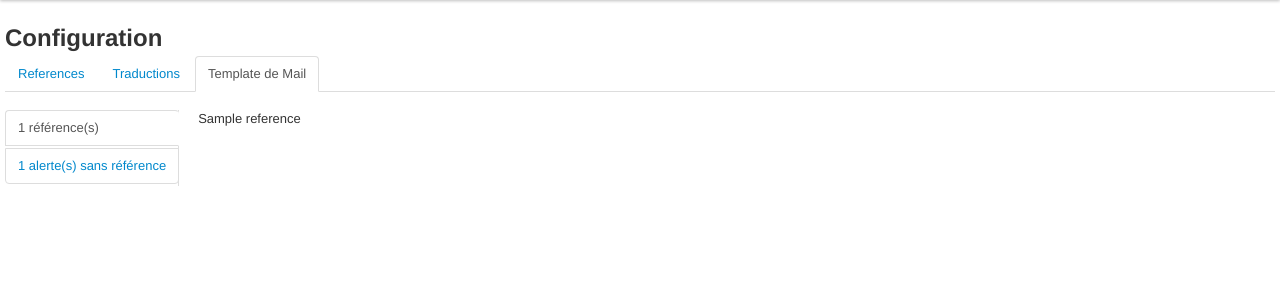
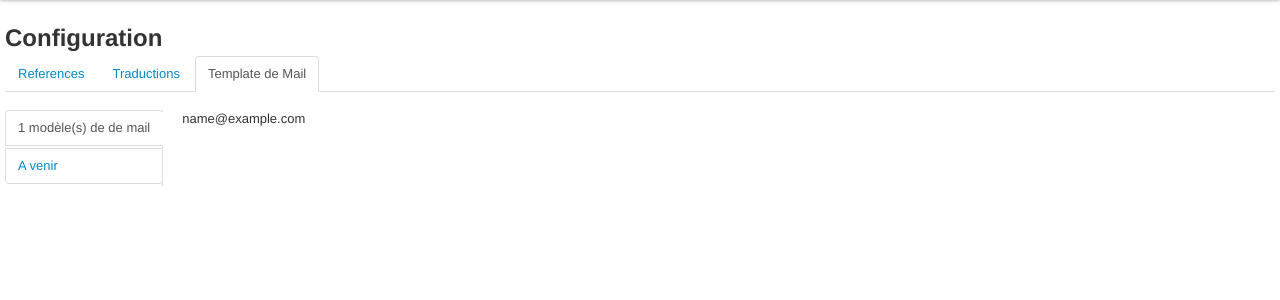
Before and after one commit to ZuluPro/snafu, a Django app: template sendim/templates/configuration/index.html in a window 1280 px wide, after a click on "Template de Mail". Shown: the part 40-340 px from the top of the page. Run offline with Django 3.2, Linux system fonts and the light colour scheme; the template is opened without the code that fills it: most values are stand-ins (such as "Sample title", 1, 10 or a date in 2020); parts of the project's set-up code (start-up, migrations or seed data) failed here and were passed over; some libraries are stand-ins or nearby versions.

Commit message:
Add mailtemplate in conf

```diff
--- a/sendim/templates/configuration/mail.html
+++ b/sendim/templates/configuration/mail.html
@@ -1,19 +1,17 @@
 <div class="tabbable tabs-left">
  <ul id="Tab" class="nav nav-tabs nav-stacked">
-  <li class="active"><a href="#referenceList" data-toggle="tab">{{ references.count }} référence(s)</a></li>
-  <li><a href="#alertWithoutRef" data-toggle="tab">{{ alertsWithoutRef.count }} alerte(s) sans référence</a></li>
+  <li class="active"><a href="#mailTemplateList" data-toggle="tab">{{ mailTemplates.count }} modèle(s) de de mail</a></li>
+  <li><a href="#avenir" data-toggle="tab">A venir</a></li>
  </ul>
 
- <div id="referenceTabContent" class="tab-content">
-  <div class="tab-pane fade in active" id="referenceList">
-  {% for reference in references %}
-   <p>{{ reference }}</p>
+ <div id="mailTemplateContent" class="tab-content">
+  <div class="tab-pane fade in active" id="mailTemplateList">
+  {% for mailTemplate in mailTemplates %}
+   <p>{{ mailTemplate }}</p>
   {% endfor %}
   </div>
-  <div class="tab-pane fade" id="alertWithoutRef">
-  {% for alert in alertsWithoutRef %}
-   <p>{{ alert }}</p>
-  {% endfor %}
+  <div class="tab-pane fade" id="avenir">
+   A venir...
   </div>
  </div>
 
--- a/sendim/views/config.py
+++ b/sendim/views/config.py
@@ -15,7 +15,6 @@ def configuration(request) :
         'alertsWithoutTrad':Alert.objects.filter(traduction=None),
         'references':Reference.objects.all(),
         'traductions':Traduction.objects.all(),
-        'subjects':MailSubject.objects.all(),
-        'bodies':MailBody.objects.all(),
+        'mailTemplates':MailTemplate.objects.all(),
         'title':'Snafu - Configuration'
     })
```
